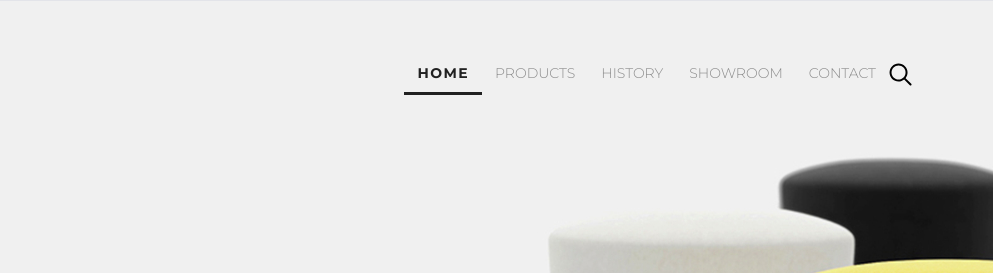
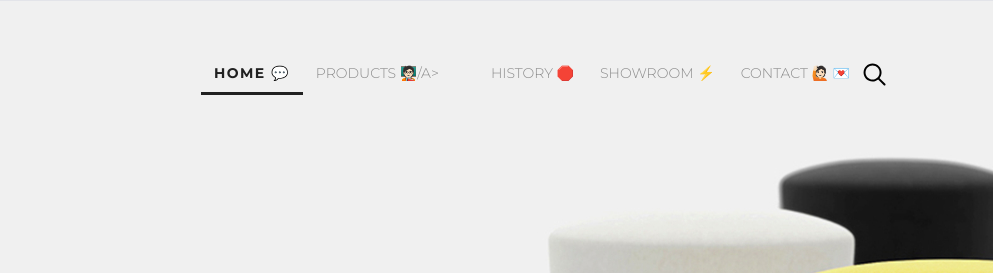
Before and after one commit to DmitriyBagaev/HTML-test, a plain HTML site: page index.html in a window 1280 px wide. Shown: the top 273 px of the page, 287-1280 px from the left. Drawn offline with Linux system fonts and the light colour scheme.

Commit message:
Update index.html

```diff
--- a/index.html
+++ b/index.html
@@ -12,11 +12,11 @@
             <div class="header clearfix">
                 <img class="logo" src="img/logo.svg" alt="Logo">
                 <ul class="menu clearfix">
-                <li class="menu-list"><a class="menu-link menu-link-active" href="index.html">HOME</a></li>
-                <li class="menu-list"><a class="menu-link" href="products.html">PRODUCTS</a></li>
-                <li class="menu-list"><a class="menu-link" href="#">HISTORY</a></li>
-                <li class="menu-list"><a class="menu-link" href="#">SHOWROOM</a></li>
-                <li class="menu-list"><a class="menu-link" href="contact.html">CONTACT</a></li>
+                <li class="menu-list"><a class="menu-link menu-link-active" href="index.html">HOME 💬</a></li>
+                <li class="menu-list"><a class="menu-link" href="products.html">PRODUCTS 🧑🏻‍🏫/a></li>
+                <li class="menu-list"><a class="menu-link" href="#">HISTORY 🛑</a></li>
+                <li class="menu-list"><a class="menu-link" href="#">SHOWROOM ⚡️</a></li>
+                <li class="menu-list"><a class="menu-link" href="contact.html">CONTACT 🙋🏻 💌</a></li>
                     <li class="menu-list"> <img class="search-button" src="img/search.svg" alt="Search"></li>
                 </ul>
 
```
